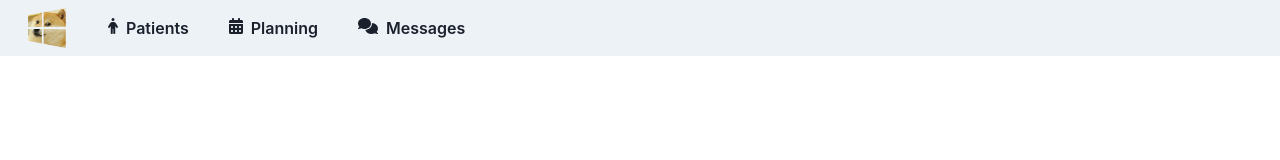
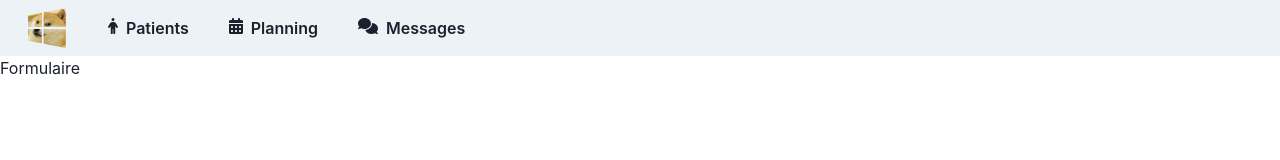
Before and after one commit to RomainReghem/Windoge, a React (Vite) app: page /formulairepatient in a window 1280 px wide. Shown: the top 160 px of the page. Built offline with nearby package versions, Linux system fonts and the light colour scheme.

Commit message:
Ajout formulaire patient

```diff
--- a/src/App.jsx
+++ b/src/App.jsx
@@ -8,6 +8,7 @@ import Header from "./Header";
 import Patients from "./Patients";
 import Planning from "./Planning";
 import Messages from "./Messages";
+import FormulairePatient from './FormulairePatient'
 
 function App() {
   return (
@@ -18,6 +19,7 @@ function App() {
         <Route path='/patients' element={<Patients/>} />
         <Route path='/planning' element={<Planning/>} />
         <Route path='/messages' element={<Messages/>} />
+        <Route path='/formulairepatient' element={<FormulairePatient/>}/>
       </Routes>
     </>
   )
--- /dev/null
+++ b/src/FormulairePatient.jsx
@@ -0,0 +1,11 @@
+import { Text, Center, Badge, Stack, InputLeftElement, InputGroup, Input, Button, Spinner } from "@chakra-ui/react";
+import { FontAwesomeIcon } from "@fortawesome/react-fontawesome";
+import { faMagnifyingGlass, faPlus } from '@fortawesome/free-solid-svg-icons'
+
+const FormulairePatient = ()  =>{
+    return(
+        <Text>Formulaire</Text>
+    )
+}
+
+export default FormulairePatient;
```
